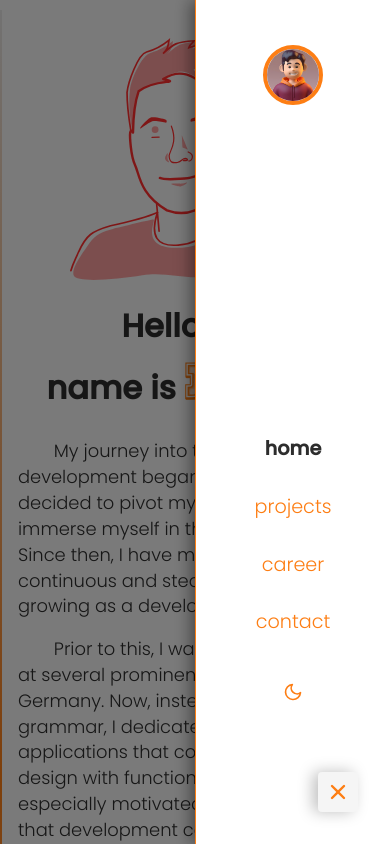
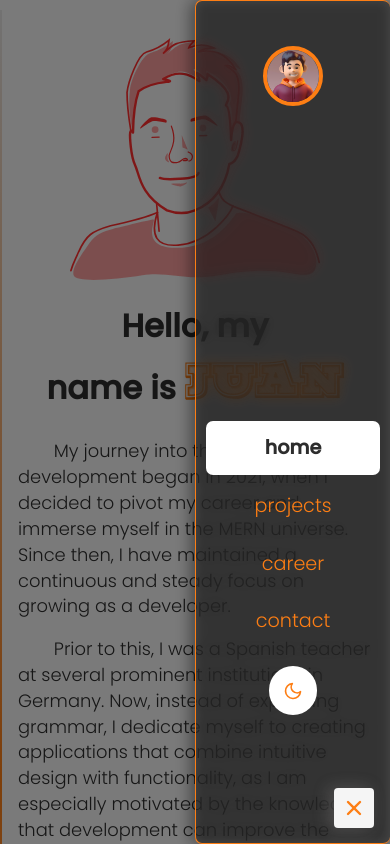
Before and after one commit to juaneugenio/myportfolioweb, a React (Vite) app: page / in a window 390 px wide. Both pictures are taken after a click on the button "Toggle menu". Shown: the top 844 px of the page. Built offline with nearby package versions, Linux system fonts and the light colour scheme; no server answers; a web font is replaced by a local one.

Commit message:
menu styling improved

```diff
--- a/src/components/HamburgerMenu/HamburgerMenu.css
+++ b/src/components/HamburgerMenu/HamburgerMenu.css
@@ -7,7 +7,7 @@
 	right: var(--spacing-md);
 	z-index: 1002;
 	background: var(--bg-color);
-	box-shadow: -5px 0 15px rgba(0, 0, 0, 0.25);
+	box-shadow: -5px 0 15px rgba(112, 111, 111, 0.45);
 	border: none;
 	border-radius: var(--radius-sm);
 	cursor: pointer;
@@ -42,20 +42,26 @@
 	position: fixed;
     bottom: 0;
     right: -100%;
-    width: 50%;
-    height: 100vh;
+    width: 30%;
+    height: 100dvh;
     padding: var(--spacing-md) 0;
     transition: all var(--transition-normal);
     z-index: 1001;
     visibility: hidden;
-    opacity: 0;
     display: flex;
     flex-direction: column;
-    justify-content: flex-end;
+    justify-content:space-around;
     align-items: center;
-    background: var(--card-color);
-    border-left: 1px solid var(--head-color);
+    /* background: var(--card-color); */
+    background-color: rgba(47, 46, 46, 0.632);
+    backdrop-filter: blur(6px);
+    -webkit-backdrop-filter: blur(6px);
     box-shadow: -5px 0 15px rgba(0, 0, 0, 0.4);
+    border-radius: var(--radius-md);
+    border: none;
+    border-left: 0.1rem solid var(--head-color);
+    border-top: 0.1rem solid var(--head-color);
+    border-bottom: 0.1rem solid var(--head-color);
 }
 
 .mobile-menu.active {
@@ -112,6 +118,16 @@
 
 	.mobile-menu .menulink:hover {
 		background: var(--bg-color);
-		transform: translateX(5px);
+		transform: translateX(3px);
 	}
 }
+@media screen and (max-width: calc(480 * 1px)) {
+    .mobile-menu {
+        width: 50%;
+    }
+
+    .hamburger-btn {
+        bottom: var(--spacing-sm);
+        right: var(--spacing-sm);
+    }
+}
--- a/src/components/HamburgerMenu/HamburgerMenu.jsx
+++ b/src/components/HamburgerMenu/HamburgerMenu.jsx
@@ -1,6 +1,6 @@
 /** @format */
 
-import { useState, useEffect } from 'react';
+import React, { useState, useEffect } from 'react';
 import { HiMenu, HiX } from 'react-icons/hi';
 import './HamburgerMenu.css';
 
@@ -22,6 +22,15 @@ const HamburgerMenu = ({ children }) => {
 		setIsOpen(false);
 	};
 
+    const handleNavigation = (e) => {
+			const isNavLink = e.target.closest('.menulink');
+			const isThemeToggle = e.target.closest('.theme-toggle');
+
+			if (isNavLink || isThemeToggle) {
+				closeMenu();
+			}
+		};
+
 	return (
 		<>
 			<button className={`hamburger-btn ${isOpen ? 'active' : ''}`} onClick={toggleMenu} aria-label='Toggle menu'>
@@ -30,7 +39,9 @@ const HamburgerMenu = ({ children }) => {
 
 			<div className={`mobile-overlay ${isOpen ? 'active' : ''}`} onClick={closeMenu}></div>
 
-			<nav className={`mobile-menu ${isOpen ? 'active' : ''}`}>{children}</nav>
+			<nav className={`mobile-menu ${isOpen ? 'active' : ''}`} onClick={handleNavigation}>
+				{children}
+			</nav>
 		</>
 	);
 };
--- a/src/styles/variables.css
+++ b/src/styles/variables.css
@@ -1,3 +1,5 @@
+/** @format */
+
 :root {
 	/* Colores */
 	--bg-color-dark: #141e27;
```
Lines whose indentation alone changed are shown as unchanged.
